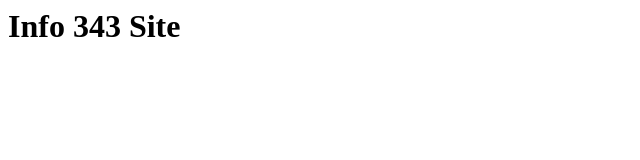
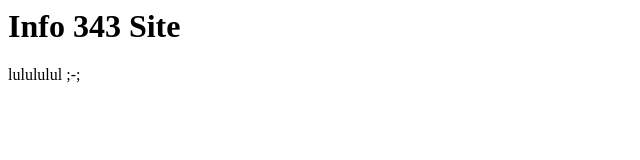
Before and after one commit to BBKolton/INFO343, a website: page public/pages/index.html in a window 1280 px wide. Shown: the full height of the page, 0-640 px from the left. Drawn offline with nearby package versions, Linux system fonts and the light colour scheme; some packages are replaced by stand-ins of ours.

Commit message:
saving, not sure what i changed

```diff
--- a/public/pages/index.html
+++ b/public/pages/index.html
@@ -18,5 +18,7 @@
 		<h1>
 			Info 343 Site
 		</h1>
+
+		<p> lulululul ;-; </p>
 	</body>
 </html>
```
